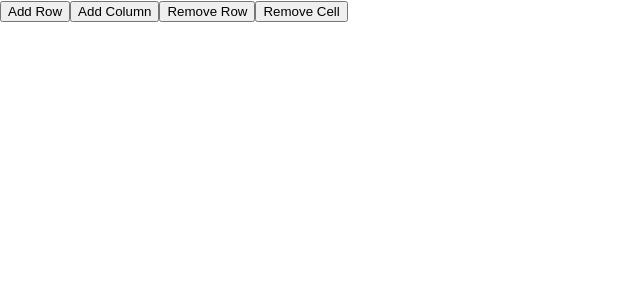
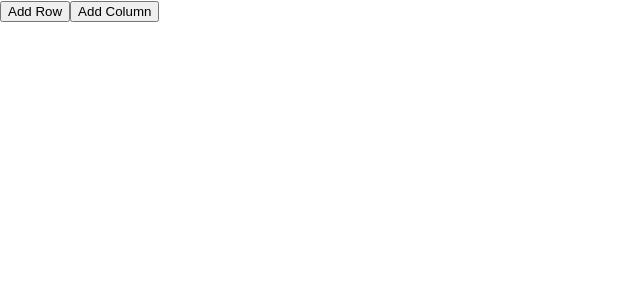
Before and after one commit to AliAngelinaaa/DOM-Challenges-III-with-ReactJS-, a React (Create React App) app: page / in a window 1280 px wide. Shown: the top 300 px of the page, without its empty margins (0-640 px from the left). Built offline with nearby package versions, Linux system fonts and the light colour scheme.

Commit message:
update addRow addCol

```diff
--- a/src/components/App.jsx
+++ b/src/components/App.jsx
@@ -1,8 +1,6 @@
 import React,{Component,ReactPropTypes} from "react";
 import { Table,TableCell,TableRow } from "./";
-// import Table from "./Table";
-// import TableCell from "./TableCell";
-// import TableRow from "./TableRow";
+
 
 
 class App extends Component{
@@ -28,12 +26,6 @@ class App extends Component{
         this.setState({ col : this.state.col + 1});
     }
 
-    // removeRow() {
-    //     this.setState((prevState) => ({
-    //         rows: Math.max(prevState.rows - 1, 0)
-    //     }));
-    // }
-
     // colorChange(event) {
     //     this.setState({
     //       selColor: event.target.value,
@@ -45,10 +37,7 @@ class App extends Component{
         return <div>
             <button onClick={this.addRow}>Add Row</button>
             <button onClick={this.addCol}>Add Column</button>
-            <button onClick={this.removeRow}>Remove Row</button>
-            <button onClick={this.removeCell}>Remove Cell</button>
-
-            {/* pass row and col as props to  */}
+            {/* pass row and col as props to Table component*/}
             <Table onClickAddRows = {this.state.rows} onClickAddCols = {this.state.col}/>
             {/* <select value={selColor} onChange={(event) => this.colorChange(event)}>
                 <option value="white">White</option>
--- a/src/components/Table.jsx
+++ b/src/components/Table.jsx
@@ -4,35 +4,24 @@ import TableRow from './TableRow';
 class Table extends Component{
     constructor(props) {
         super(props);
-        // this.state = {
-        //   rows: 0,
-        //   col: 0,
       }
 
-    // renderTableRows(rows, columns, selectedColor) {
-    //     const tableRows = [];
+    render() {
 
-    //     for (let i = 0; i < rows; i++) {
-    //       tableRows.push(<TableRow key={i} columns={columns} selectedColor={selectedColor} />);
-    //     }
-
-    //     return tableRows;
-    //   }
-
-    render() {
-    //     const { rows, columns, selectedColor } = this.props;
-    // const tableRows = this.renderTableRows(rows, columns, selectedColor);
     console.log(this.props.onClickAddRows);
     console.log(this.props.onClickAddCols);
-    // var {numOfRows} = this.props.onClickAddRows;
 
-    const tableRow = Array.from({ length: this.props.onClickAddRows },
-       (_, index) => <TableRow key={index} setCol={this.props.onClickAddCols}/>);
-       console.log(tableRow);
+
+    // const tableRow = Array.from({ length: this.props.onClickAddRows },
+    //    (_, index) => <TableRow key={index} setCol={this.props.onClickAddCols}/>);
+    //    console.log(tableRow);
     return(
       <table>
         <tbody>
-          {tableRow}
+          {/* Render the TableRow component mutiple times by using the Array().fill()method.
+             The numbers of TableRow component is based on this.props.onClickAddRows, which is the number of rows.
+             setCol is the props pass to TableRow  */}
+          {Array(this.props.onClickAddRows).fill(<TableRow setCol={this.props.onClickAddCols}/>)}
         </tbody>
       </table>
     )
--- a/src/components/TableRow.jsx
+++ b/src/components/TableRow.jsx
@@ -24,8 +24,9 @@ class TableRow extends Component{
             (_, index) => <TableCell key={index}/>);
         console.log(tableCells);
         return <tr>
-            {tableCells}
-            {/* <TableCell></TableCell> */}
+            {/* Render the TableCell component mutiple times by using the Array().fill()method.
+             The numbers of TableCell component is based on (this.props.setCol+1), which is the number of columns. */}
+            {Array(this.props.setCol+1).fill(<TableCell />)}
             </tr>;
     }
 }
```
